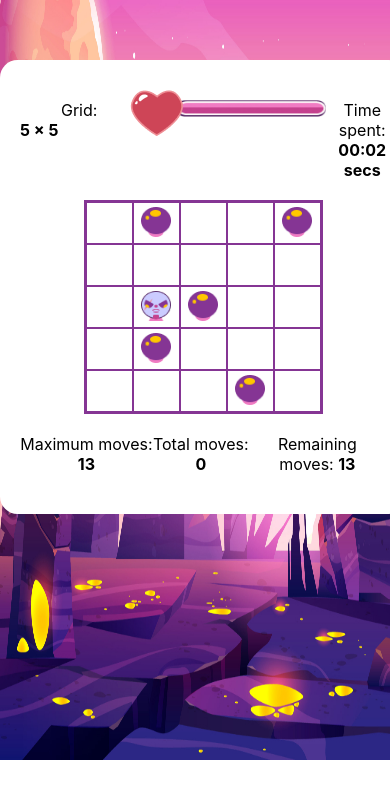
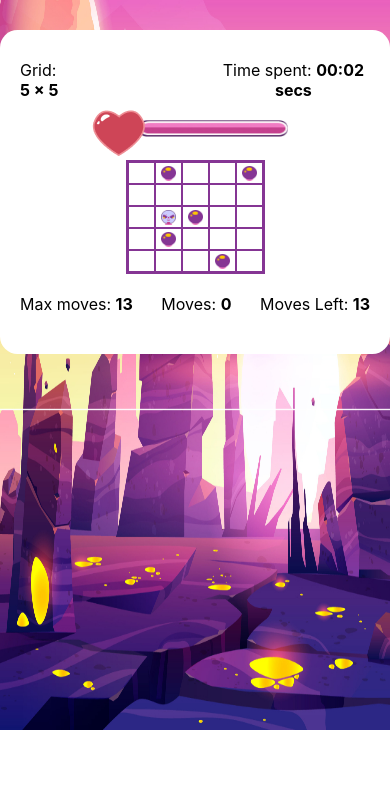
Before and after one commit to HENRYKC24/greedy-hunter-game, a React (Create React App) app: page / in a window 390 px wide. Both pictures are taken after a click on the button "Start Game". Shown: the top 798 px of the page. Built offline with nearby package versions, Linux system fonts and the light colour scheme.

Commit message:
adapt more to mobile device

```diff
--- a/src/Components/BoardCell.js
+++ b/src/Components/BoardCell.js
@@ -1,6 +1,7 @@
 import React from "react";
 import Food from "../Assets/food.png";
 import Char from "../Assets/character2.png";
+import Styles from "./Styles.module.css";
 
 const BoardCell = ({
   id,
@@ -22,15 +23,10 @@ const BoardCell = ({
   setInputValue,
 }) => {
   // const [state, setState] = useState(Char);
+  const { div, foodChar } = Styles;
   return (
     <div
-      style={{
-        width: 45,
-        height: 40,
-        lineHeight: 3.6,
-        border: "1.234345px solid #853594",
-        textAlign: "center",
-      }}
+      className={div}
       onClick={() => {
         const abs = Math.abs(id - randomPlayerId);
 
@@ -60,10 +56,10 @@ const BoardCell = ({
       }}
     >
       {contentArray.includes(id) ? (
-        <img style={{ width: 30, height: 30 }} src={Food} alt="Food" />
+        <img className={foodChar} src={Food} alt="Food" />
       ) : null}
       {!contentArray.includes(id) && id === randomPlayerId ? (
-        <img style={{ width: 30, height: 30 }} src={Char} alt="Food" />
+        <img className={foodChar} src={Char} alt="Character" />
       ) : null}
     </div>
   );
--- /dev/null
+++ b/src/Components/Styles.module.css
@@ -0,0 +1,38 @@
+.div {
+  width: 45px;
+  height: 40px;
+  line-height: 3.6;
+  border: 1.234345px solid #853594;
+  text-align: center;
+}
+
+.foodChar {
+  width: 30px;
+  height: 30px;
+}
+
+@media screen and (max-width: 635px) {
+  .div {
+    width: 35px;
+    height: 30px;
+    line-height: 2.6;
+  }
+
+  .foodChar {
+    width: 20px;
+    height: 20px;
+  }
+}
+
+@media screen and (max-width: 512px) {
+  .div {
+    width: 25px;
+    height: 20px;
+    line-height: 1.6;
+  }
+
+  .foodChar {
+    width: 15px;
+    height: 15px;
+  }
+}
--- a/src/Pages/GamePlay/GamePlay.js
+++ b/src/Pages/GamePlay/GamePlay.js
@@ -32,45 +32,59 @@ const GamePlay = ({ state, setInputValue }) => {
     setNoMore(() => false);
   }
 
-  const { board, life, topContainer, heart, lifeBar, lifeBack, grid, gridTimes } = Styles;
+  const {
+    board,
+    life,
+    topContainer,
+    heart,
+    lifeBar,
+    lifeBack,
+    grid,
+    gridTimes,
+  } = Styles;
   // console.log(moves, eatenFood);
   const Play = (
     <div
       style={{
         backgroundImage: `url(${BackgroundImage})`,
-        backgroundAttachment: 'initial',
+        backgroundAttachment: "initial",
         backgroundSize: "100% 100%",
         width: "100%",
         minHeight: 700,
-        paddingTop: 60,
+        paddingTop: 30,
       }}
     >
       <div className={board}>
         <div className={topContainer}>
           <div className={gridTimes}>
             Grid:{" "}
-            <span style={{ fontWeight: "bolder", marginRight: 80 }}>
+            <span style={{ fontWeight: "bolder"}}>
               {state.grid}&nbsp;&times;&nbsp;{state.grid}
             </span>
           </div>
-          <div style={{marginRight: 70}}>
+
+          {counter.current}
+        </div>
+        <div style={{  marginBottom: 40, paddingLeft: 70 }}>
           <img
-              style={{ width: 150}}
+            style={{ width: 150 }}
             className={`${life} ${lifeBack}`}
             src={LifeBarBackground}
             alt="Life bar background"
           />
           <img
-              style={{ width: ((moves.maximumMoves - moves.totalMoves) * 150) /moves.maximumMoves, height: 15 }}
+            style={{
+              width:
+                ((moves.maximumMoves - moves.totalMoves) * 150) /
+                moves.maximumMoves,
+              height: 15,
+            }}
             className={`${life} ${lifeBar}`}
             src={LifeBar}
             alt="Life bar"
           />
           <img className={`${life} ${heart}`} src={Life} alt="Life" />
         </div>
-          {counter.current}
-        </div>
-
         <div className={grid}>
           <Rows
             clickedArray={clickedArray}
@@ -95,17 +109,17 @@ const GamePlay = ({ state, setInputValue }) => {
 
         <div className={topContainer}>
           <div>
-            Maximum moves:{" "}
+            Max moves:{" "}
             <span style={{ fontWeight: "bolder" }}>{moves.maximumMoves}</span>
           </div>
 
           <div>
-            Total moves:{" "}
+            Moves:{" "}
             <span style={{ fontWeight: "bolder" }}>{moves.totalMoves}</span>
           </div>
 
           <div>
-            Remaining moves:{" "}
+            Moves Left:{" "}
             <span style={{ fontWeight: "bolder" }}>
               {moves.maximumMoves - moves.totalMoves}
             </span>
--- a/src/Pages/GamePlay/Styles.module.css
+++ b/src/Pages/GamePlay/Styles.module.css
@@ -4,6 +4,7 @@
   background-color: white;
   width: fit-content;
   padding: 20px;
+  padding-top: 10px;
   margin: auto;
   display: flex;
   flex-direction: column;
@@ -18,6 +19,7 @@
 
 .gridTimes {
   margin-right: 130px;
+  text-align: left;
 }
 
 .heart {
@@ -43,7 +45,8 @@
   margin-bottom: 20px;
   display: flex;
   flex-direction: row;
-  justify-content: space-evenly;
+  justify-content: space-between;
+
 }
 
 
--- a/src/Pages/GameStart/GameStart.js
+++ b/src/Pages/GameStart/GameStart.js
@@ -93,6 +93,7 @@ const GameStart = ({ state }) => {
               min="5"
               max="12"
               value={inputValue}
+              onFocus={() => false}
             />
             <div className={btns}>
               <div>
```
Also changed, not shown: src/Pages/GameStart/Styles.module.css (+0 -29 lines). Lines whose indentation alone changed are shown as unchanged.
